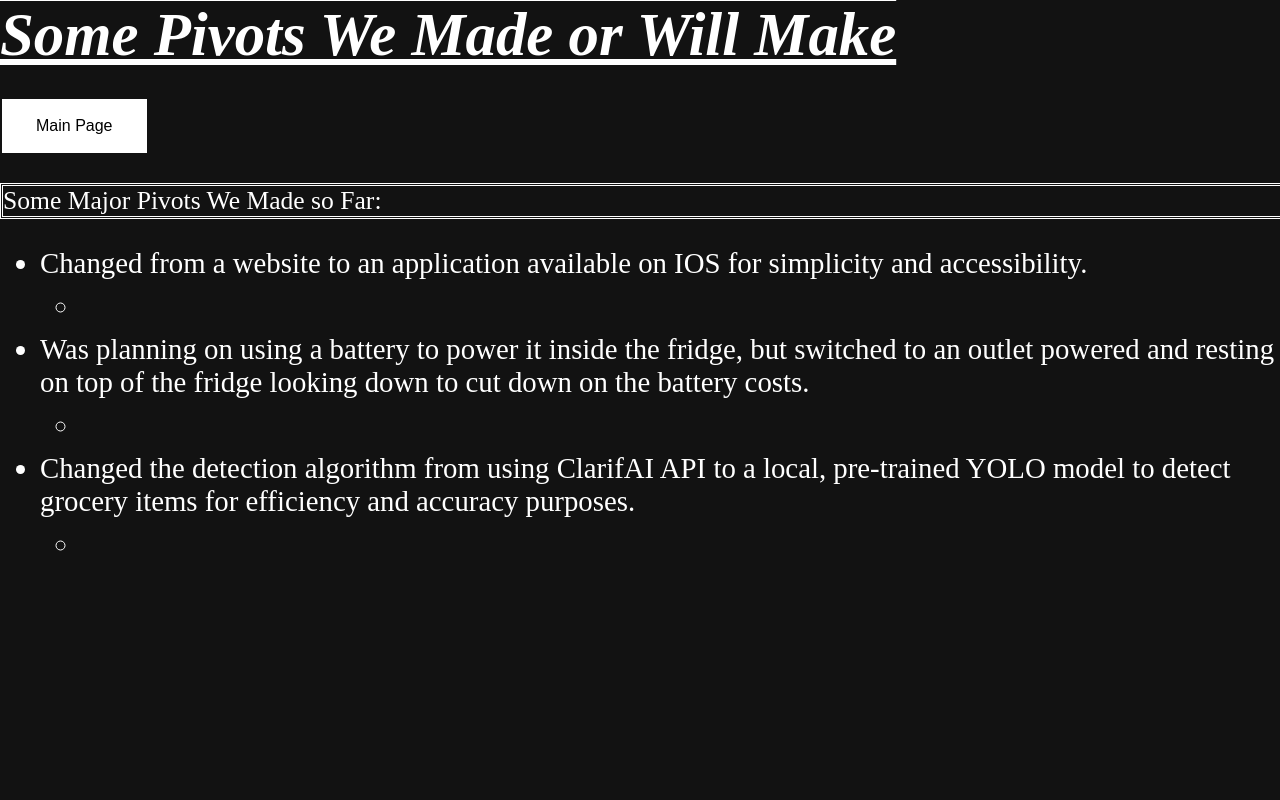
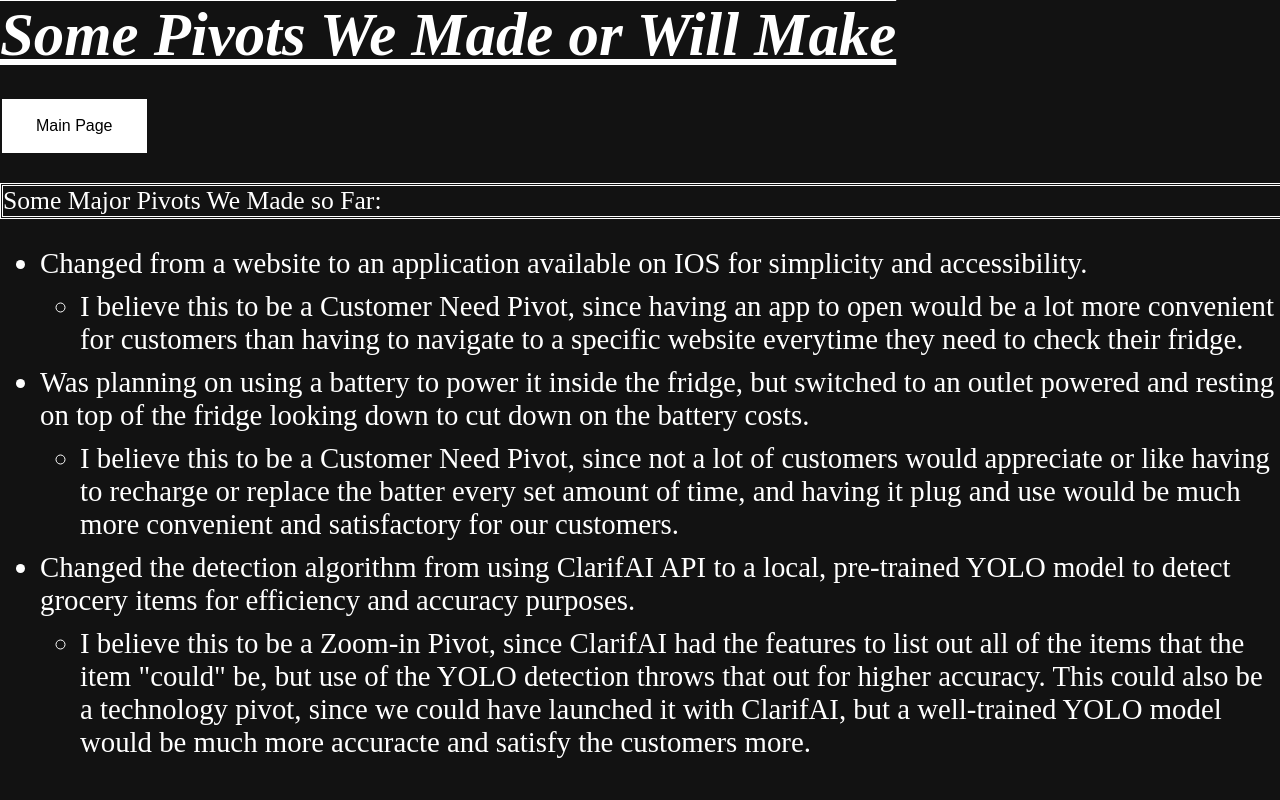
Before and after one commit to SikGek/ECE140B_Web, a Python web app: template web/src/templates/pivot.html in a window 1280 px wide. Run offline with Jinja, Linux system fonts and the light colour scheme; the template is opened without the code that fills it, so the values that code supplies are empty.

Commit message:
Update pivot.html

```diff
--- a/web/src/templates/pivot.html
+++ b/web/src/templates/pivot.html
@@ -19,15 +19,15 @@
     <ul>
         <li>Changed from a website to an application available on IOS for simplicity and accessibility.</li>
             <ul>
-                <li></li>
+                <li>I believe this to be a Customer Need Pivot, since having an app to open would be a lot more convenient for customers than having to navigate to a specific website everytime they need to check their fridge.</li>
             </ul>
         <li>Was planning on using a battery to power it inside the fridge, but switched to an outlet powered and resting on top of the fridge looking down to cut down on the battery costs.</li>
             <ul>
-                <li></li>
+                <li>I believe this to be a Customer Need Pivot, since not a lot of customers would appreciate or like having to recharge or replace the batter every set amount of time, and having it plug and use would be much more convenient and satisfactory for our customers.</li>
             </ul>
         <li>Changed the detection algorithm from using ClarifAI API to a local, pre-trained YOLO model to detect grocery items for efficiency and accuracy purposes.</li>
             <ul>
-                <li></li>
+                <li>I believe this to be a Zoom-in Pivot, since ClarifAI had the features to list out all of the items that the item "could" be, but use of the YOLO detection throws that out for higher accuracy. This could also be a technology pivot, since we could have launched it with ClarifAI, but a well-trained YOLO model would be much more accuracte and satisfy the customers more.</li>
             </ul>
     </ul>
 
```
